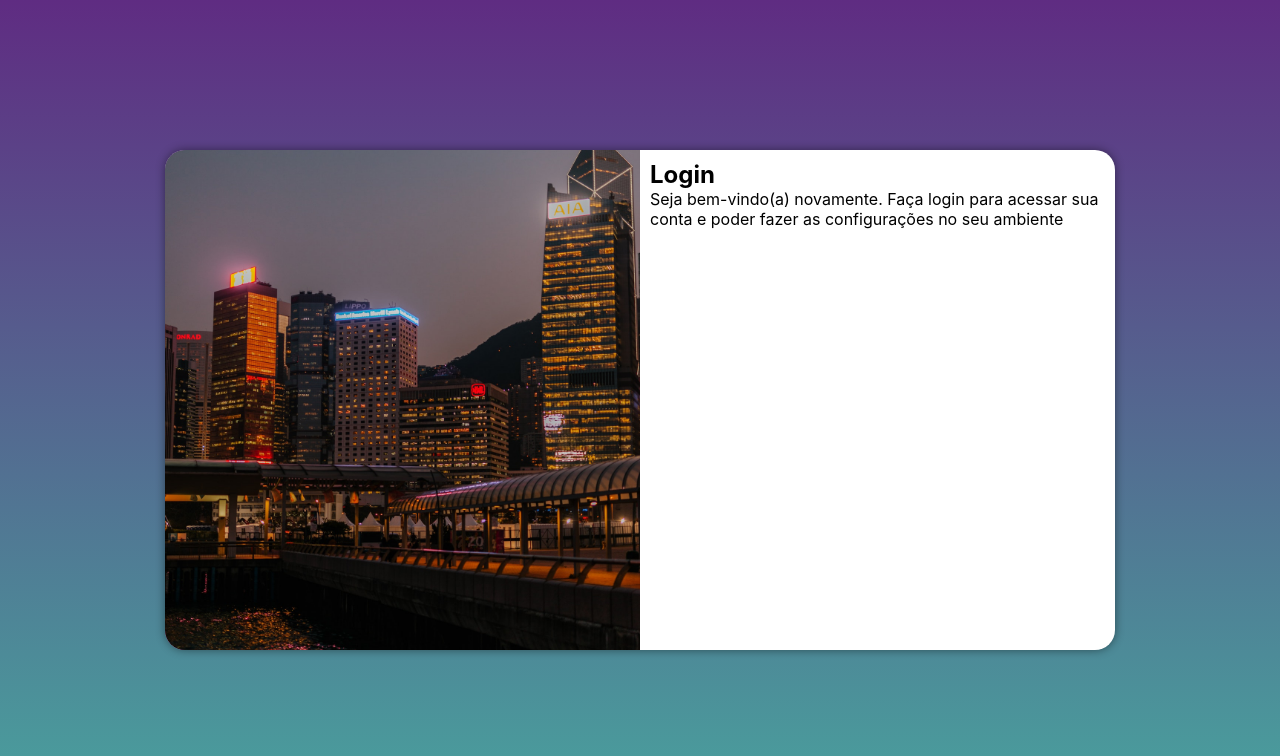
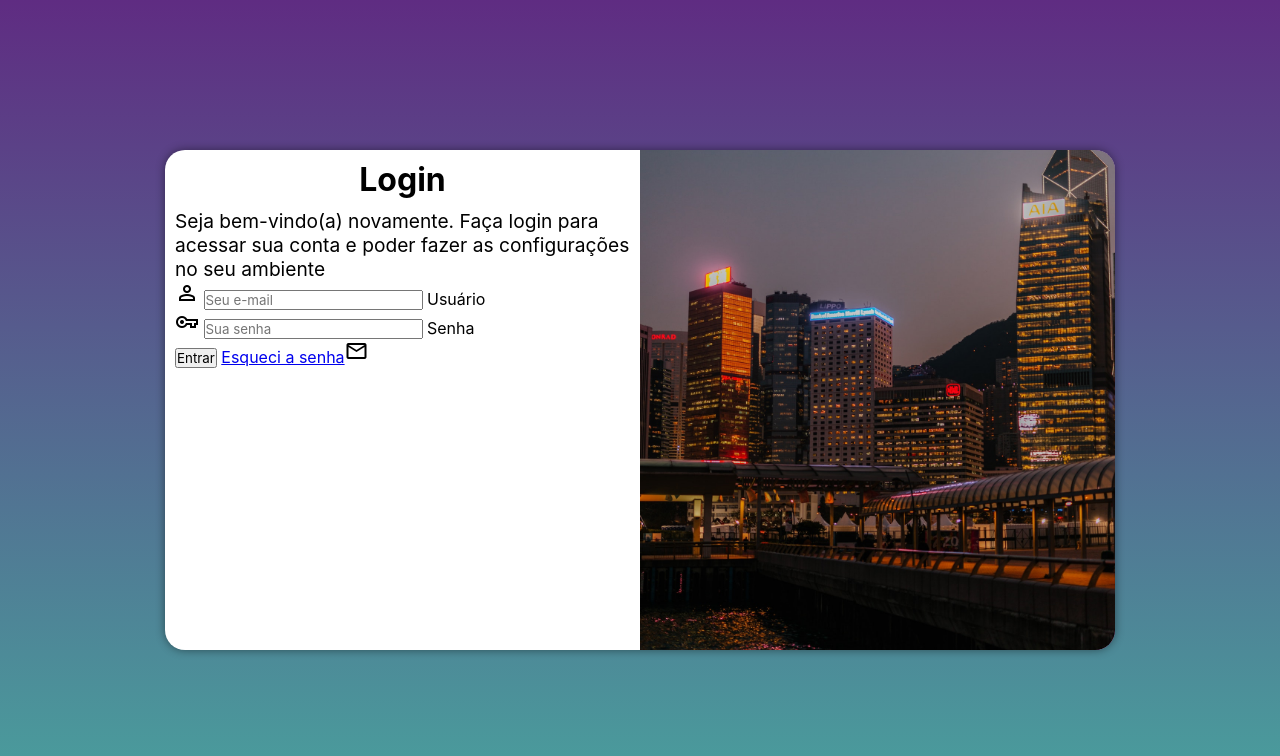
Before and after one commit to Jean-Lencina/projeto-login, a plain HTML site: page index.html in a window 1280 px wide. Drawn offline with nearby package versions, Linux system fonts and the light colour scheme.

Commit message:
Adicionei o formulário

```diff
--- a/estilo/media-query.css
+++ b/estilo/media-query.css
@@ -31,13 +31,21 @@
     }
 
     section#login > div#imagem{
-        float: left;
+        float: right;
         width: 50%;
         height: 100%;
     }
 
     section#login > div#formulario{
-        float: right;
+        float: left;
         width: 50%;
     }
+
+    div#formulario > h1{
+        font-size: 2em;
+    }
+
+    div#formulario > p{
+        font-size: 1.2em;
+    }
 }
--- a/estilo/style.css
+++ b/estilo/style.css
@@ -55,3 +55,12 @@ section#login > div#formulario{
     display: block;
     padding: 10px;
 }
+
+div#formulario > h1{
+    text-align: center;
+    margin-bottom: 10px;
+}
+
+div#formulario > p{
+    font-size: 0.8em;
+}
--- a/index.html
+++ b/index.html
@@ -5,6 +5,7 @@
     <meta http-equiv="X-UA-Compatible" content="IE=edge">
     <meta name="viewport" content="width=device-width, initial-scale=1.0">
     <title>Login</title>
+    <link rel="stylesheet" href="https://fonts.googleapis.com/css2?family=Material+Symbols+Outlined:opsz,wght,FILL,GRAD@20..48,100..700,0..1,-50..200" />
     <link rel="stylesheet" href="estilo/style.css">
     <link rel="stylesheet" href="estilo/media-query.css">
 </head>
@@ -17,9 +18,19 @@
             <div id="formulario">
                 <h1>Login</h1>
                 <p>Seja bem-vindo(a) novamente. Faça login para acessar sua conta e poder fazer as configurações no seu ambiente</p>
-                <form action="#" method="post">
-                    <!--<label for="ilogin">Login</label>
-                    <input type="text" name="login" id="ilogin">-->
+                <form action="#" method="post" autocomplete="on">
+                    <div class="campo">
+                        <span class="material-symbols-outlined">person</span>
+                        <input type="email" name="login" id="ilogin" placeholder="Seu e-mail" autocomplete="email" required maxlength="30">
+                        <label for="ilogin">Usuário</label>
+                    </div>
+                    <div class="campo">
+                        <span class="material-symbols-outlined">vpn_key</span>
+                        <input type="password" name="senha" id="isenha" placeholder="Sua senha" autocomplete="current-password" required minlength="8" maxlength="20">
+                        <label for="isenha">Senha</label>
+                    </div>
+                    <input type="submit" value="Entrar">
+                    <a href="esqueci.html">Esqueci a senha</a><span class="material-symbols-outlined">mail</span>
                 </form>
             </div>
         </section>
```
